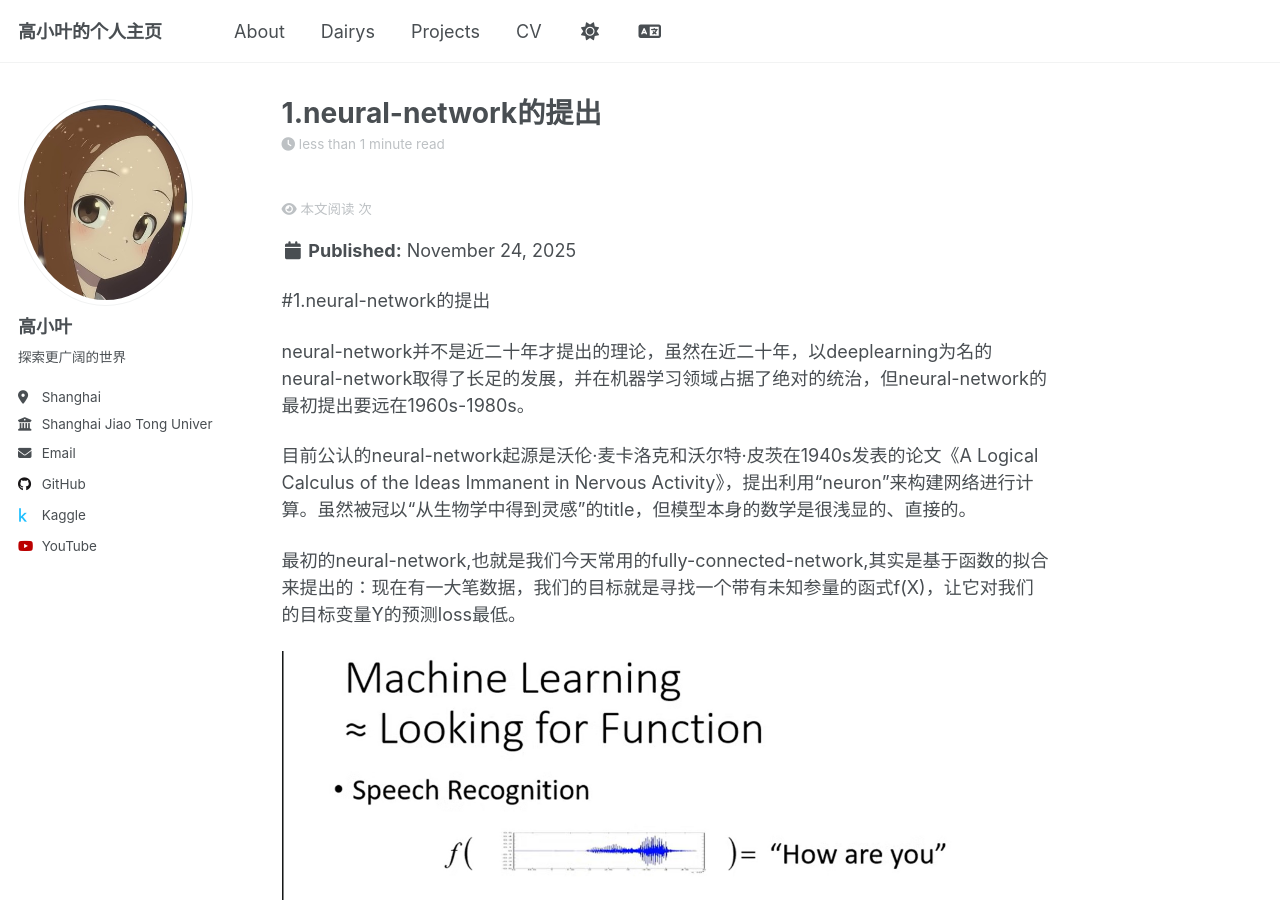
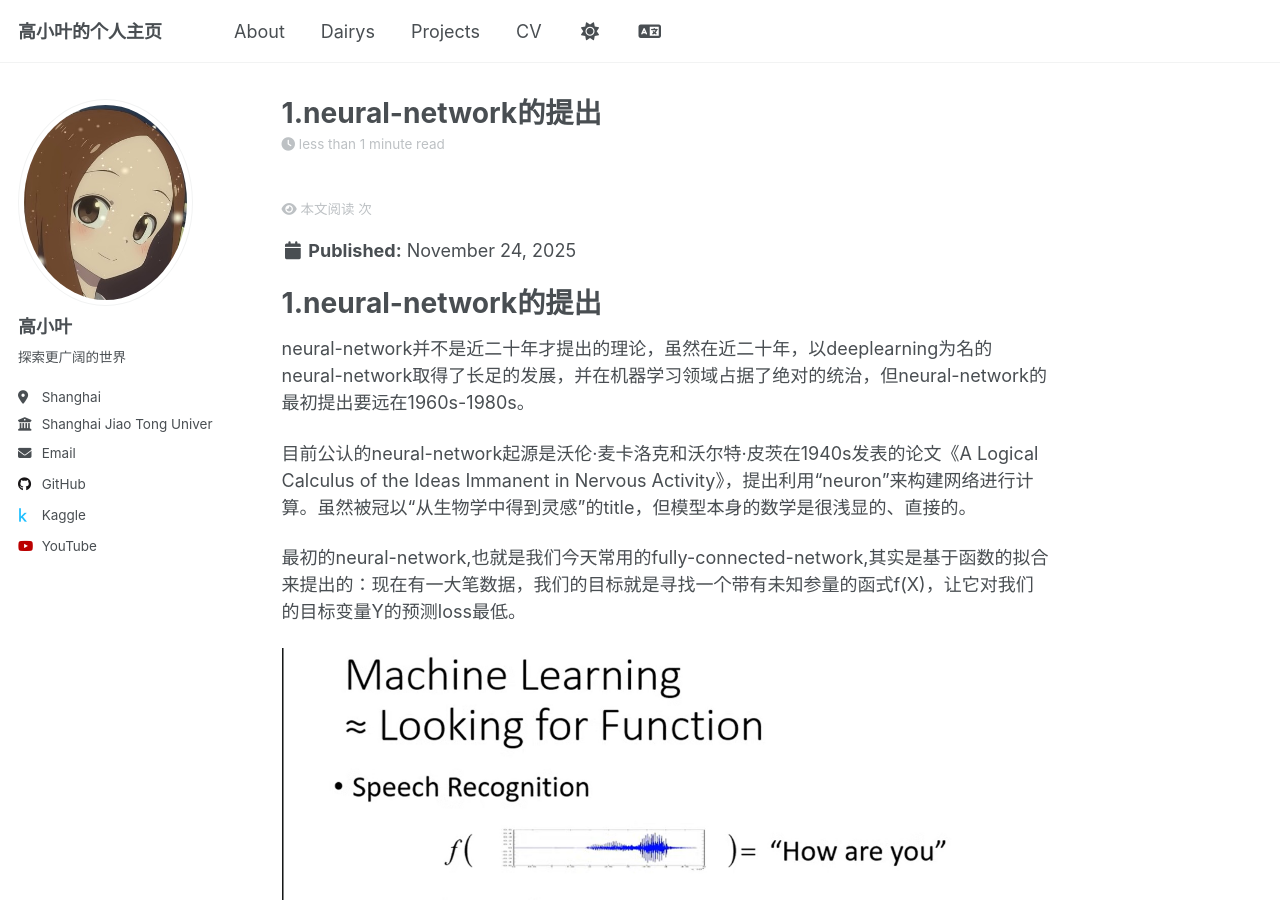
Before and after one commit to gaoyesjtu/gaoyesjtu.github.io, a Jekyll site: the page built from _dairys/第一章/1.沉寂的开端：从neural-network到CNN.md, in a window 1280 px wide and 900 px high. Built offline with Jekyll 4.4.1, drawn with Linux system fonts in a browser that asks for light colours; comment, search, counter and statistics services are not loaded; part of the change alters nothing that is shown.

```diff
--- a/_dairys/第一章/1.沉寂的开端：从neural-network到CNN.md
+++ b/_dairys/第一章/1.沉寂的开端：从neural-network到CNN.md
@@ -5,7 +5,7 @@ tags: [生活]
 comments: true
 ---
 
-#1.neural-network的提出
+# 1.neural-network的提出
 
 neural-network并不是近二十年才提出的理论，虽然在近二十年，以deeplearning为名的neural-network取得了长足的发展，并在机器学习领域占据了绝对的统治，但neural-network的最初提出要远在1960s-1980s。
 
@@ -20,6 +20,7 @@ neural-network并不是近二十年才提出的理论，虽然在近二十年，
 对f(x)分段，每段用y=wx+b的线性函数来逼近，再过一道activation function连接上所有的线性段，最后就形成了类似神经网络的结构。“neural-network”这个高大上的名词由此诞生，引发外行人无数天真浪漫的想象，也成为内行人欺骗麻瓜的魔法(*^_^*)。
 
 ![图片2：neural-network](https://github.com/gaoyesjtu/gaoyesjtu.github.io/blob/13e9198dc1e7b8cfccfb42f6bf42353b75f92458/images/pictures/%E7%9F%B3%E5%99%A8%E6%97%B6%E4%BB%A3/%E5%9B%BE%E7%89%872.png)
+
 图片2：neural-network
 
 <br>
@@ -43,7 +44,8 @@ neural-network的核心就是下面这段小小的代码：
 (ps:当时甚至没有带STL的C++！<即C++98,1998年>更别说python<1990年>,pytorch<2016年>，试想一下先用不含class的c语言来手搓STL，再写这段代码……你懂的)
 
 ![图片3：MLP核心](https://github.com/gaoyesjtu/gaoyesjtu.github.io/blob/13e9198dc1e7b8cfccfb42f6bf42353b75f92458/images/pictures/%E7%9F%B3%E5%99%A8%E6%97%B6%E4%BB%A3/%E5%9B%BE%E7%89%873.png)
-<图片3>：MLP核心
+
+图片3：MLP核心
 
 <br>
 
```
